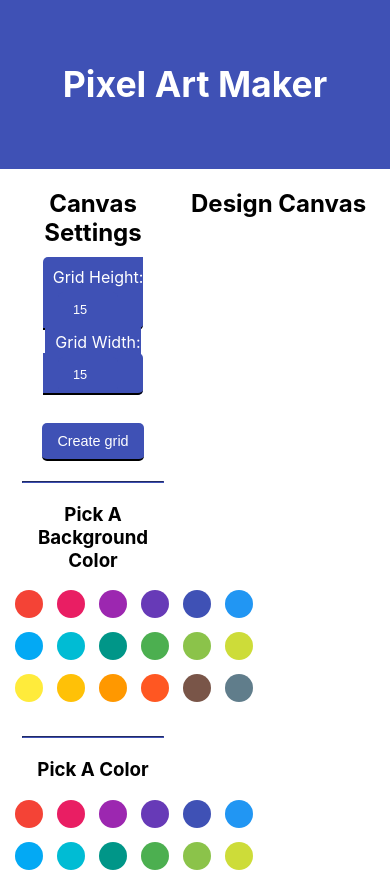
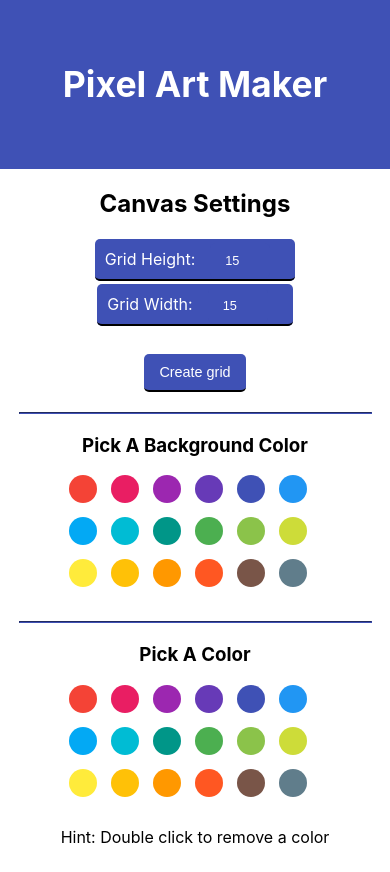
Before and after one commit to cMikolai/react-pixel-art-maker, a React (Create React App) app: page / in a window 390 px wide. Shown: the top 872 px of the page. Built offline with nearby package versions, Linux system fonts and the light colour scheme.

Commit message:
add mobile styles

```diff
--- a/src/App.css
+++ b/src/App.css
@@ -102,3 +102,20 @@ td, tr {
   height: 20px;
   border: 1px solid #282c34;
 }
+
+/* MOBILE STYLES */
+@media screen and (max-width: 600px) {
+  .App-Content {
+    flex-direction: column;
+  }
+
+  .App-Settings,
+  .Canvas {
+    width: 100%;
+    padding: 0;
+  }
+
+  .Canvas {
+    text-align: center;
+  }
+}
```
